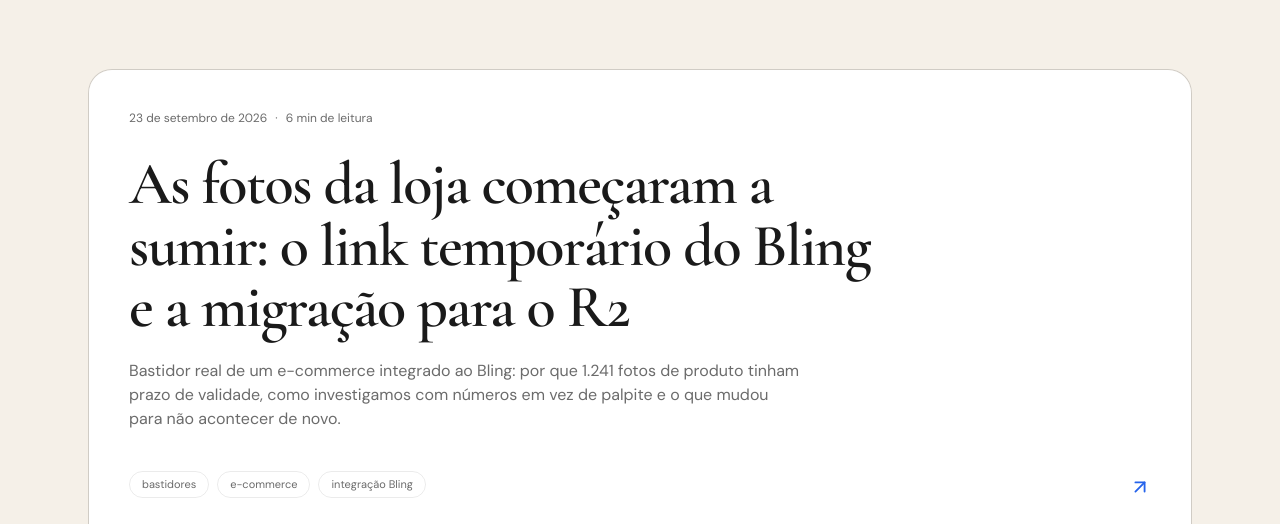
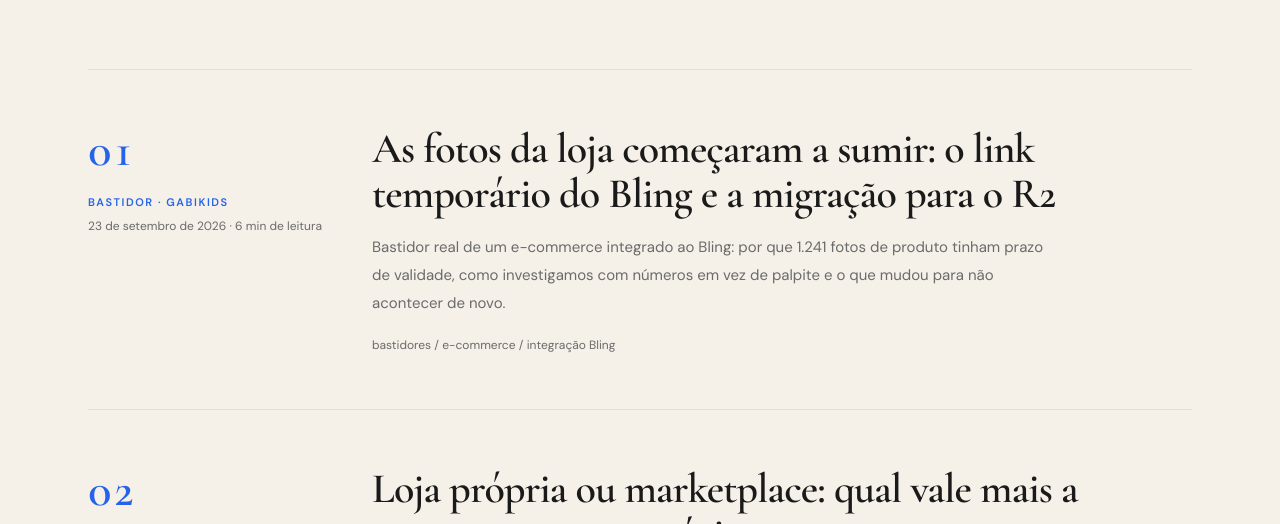
Before and after one commit to eduardo-Ciudad/ciudad.dev, a Next.js app: page /blog in a window 1280 px wide. Shown: the part 428-952 px from the top of the page. Built offline with nearby package versions, Linux system fonts and the light colour scheme; no server answers.

Commit message:
style: lista do blog como indice editorial

```diff
--- a/src/app/blog/page.tsx
+++ b/src/app/blog/page.tsx
@@ -3,6 +3,7 @@ import Link from "next/link";
 import { ArrowUpRight } from "lucide-react";
 import { Navbar } from "@/components/Navbar";
 import { Footer } from "@/components/Footer";
+import { getProjeto } from "@/data/projetos";
 import { formatPostDate, getAllPosts } from "@/lib/blog";
 
 const title = "Blog | CiudadLab";
@@ -37,39 +38,50 @@ export default function BlogPage() {
             </p>
           </div>
 
-          <div className="mt-16 grid gap-px overflow-hidden rounded-3xl border border-divider bg-divider md:mt-24 md:grid-cols-2">
-            {posts.map((post, index) => (
-              <article
-                key={post.slug}
-                className={`min-h-[330px] bg-card ${
-                  index === 0 ? "md:col-span-2 md:min-h-[390px]" : ""
-                }`}
-              >
+          <ol className="mt-16 border-t border-divider md:mt-24">
+            {posts.map((post, index) => {
+              const projeto = post.caseSlug ? getProjeto(post.caseSlug) : undefined;
+
+              return (
+                <li key={post.slug} className="border-b border-divider">
                   <Link
                     href={`/blog/${post.slug}`}
-                  className="group flex h-full flex-col p-7 transition-colors hover:bg-white focus-visible:outline focus-visible:outline-2 focus-visible:outline-offset-2 focus-visible:outline-accent md:p-10"
+                    className="group relative -mx-6 grid gap-5 px-6 py-10 transition-colors duration-300 hover:bg-card/60 focus-visible:outline focus-visible:outline-2 focus-visible:outline-offset-2 focus-visible:outline-accent md:grid-cols-12 md:gap-8 md:px-6 md:py-14"
                   >
-                  <div className="flex flex-wrap items-center gap-2 text-xs text-muted">
+                    <div className="flex flex-wrap items-center gap-x-3 gap-y-1 md:col-span-3 md:flex-col md:items-start md:gap-2">
+                      <span className="font-heading text-3xl font-semibold leading-none text-accent tabular-nums md:text-5xl">
+                        {String(index + 1).padStart(2, "0")}
+                      </span>
+                      <span className="text-[11px] font-semibold uppercase tracking-[0.14em] text-accent md:mt-3">
+                        {post.caseSlug && projeto ? `Bastidor · ${projeto.nome}` : "Guia"}
+                      </span>
+                      <span className="text-xs text-muted">
                         <time dateTime={post.date}>{formatPostDate(post.date)}</time>
-                    <span aria-hidden="true">·</span>
-                    <span>{post.readingTime} min de leitura</span>
+                        <span aria-hidden="true"> · </span>
+                        {post.readingTime} min de leitura
+                      </span>
                     </div>
-                  <h2 className={`mt-7 max-w-3xl font-heading font-semibold leading-[1.03] tracking-[-0.025em] transition-colors group-hover:text-accent ${index === 0 ? "text-4xl md:text-6xl" : "text-3xl md:text-4xl"}`}>
+                    <div className="md:col-span-8">
+                      <h2 className="font-heading text-3xl font-semibold leading-[1.08] tracking-[-0.02em] transition-colors group-hover:text-accent md:text-[42px]">
                         {post.title}
                       </h2>
-                  <p className="mt-5 max-w-2xl text-sm leading-6 text-muted md:text-base">{post.description}</p>
-                  <div className="mt-auto flex items-end justify-between gap-6 pt-10">
-                    <ul className="flex flex-wrap gap-2" aria-label="Tags">
-                      {post.tags.map((tag) => (
-                        <li key={tag} className="rounded-full border border-divider px-3 py-1 text-[11px] text-muted">{tag}</li>
-                      ))}
-                    </ul>
-                    <ArrowUpRight className="shrink-0 text-accent transition-transform group-hover:-translate-y-1 group-hover:translate-x-1" size={22} aria-hidden="true" />
+                      <p className="mt-4 max-w-2xl text-[15px] leading-7 text-muted">
+                        {post.description}
+                      </p>
+                      <p className="mt-5 text-xs text-muted">{post.tags.join(" / ")}</p>
+                    </div>
+                    <div className="hidden md:col-span-1 md:flex md:items-start md:justify-end">
+                      <ArrowUpRight
+                        className="-translate-x-2 text-accent opacity-0 transition-all duration-300 group-hover:translate-x-0 group-hover:opacity-100"
+                        size={24}
+                        aria-hidden="true"
+                      />
                     </div>
                   </Link>
-              </article>
-            ))}
-          </div>
+                </li>
+              );
+            })}
+          </ol>
         </section>
       </main>
       <Footer />
```
Lines whose indentation alone changed are shown as unchanged.
